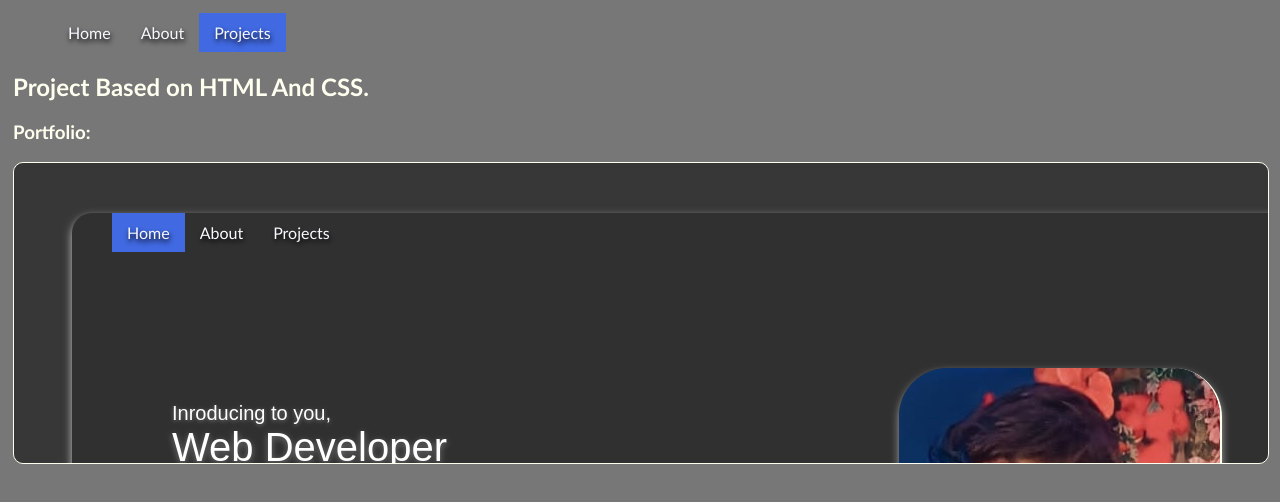
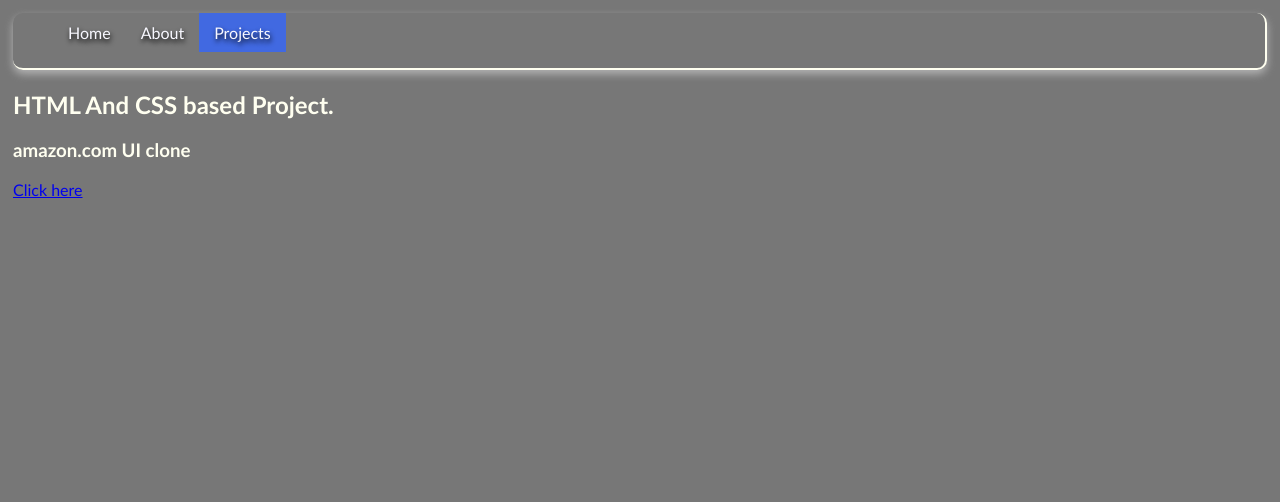
Before and after one commit to AshwanikumarV/Ashwani-Kumar.io, a plain HTML site: page project.html in a window 1280 px wide. Drawn offline with Linux system fonts and the light colour scheme.

Commit message:
project.html

```diff
--- a/project.html
+++ b/project.html
@@ -8,13 +8,18 @@
 	<link rel="stylesheet" type="text/css" href="navigation.css">
 </head>
 <body>
+	<div style="border-bottom: 2px solid ivory; border-right: 2px solid ivory; border-radius: 10px; box-shadow: 0 4px 8px rgba(200, 200, 200, 0.75);">
 		<ul class="list">
 			<li class="link"><a href="index.html">Home</a></li>
 			<li class="link"><a href="about.html">About</a></li>
 			<li class="link"><a class="active" href="project.html">Projects</a></li>
-		</ul>
-		<h2>Project Based on HTML And CSS.</h2>
-		<h3>Portfolio:</h3>
-		<iframe src="index.html" id="project">Project Based on HTML And CSS.</iframe>
+		</ul></div>
+		<h2>HTML And CSS based Project.</h2>
+	<div class="box1">
+		<div class="projects">
+			<h3>amazon.com UI clone</h3>
+			<a class="project_links" href="https://ashwanikumarv.github.io/Amazon-UI-clone/">Click here</a>
+		</div>
+	</div>
 </body>
 </html>
```
